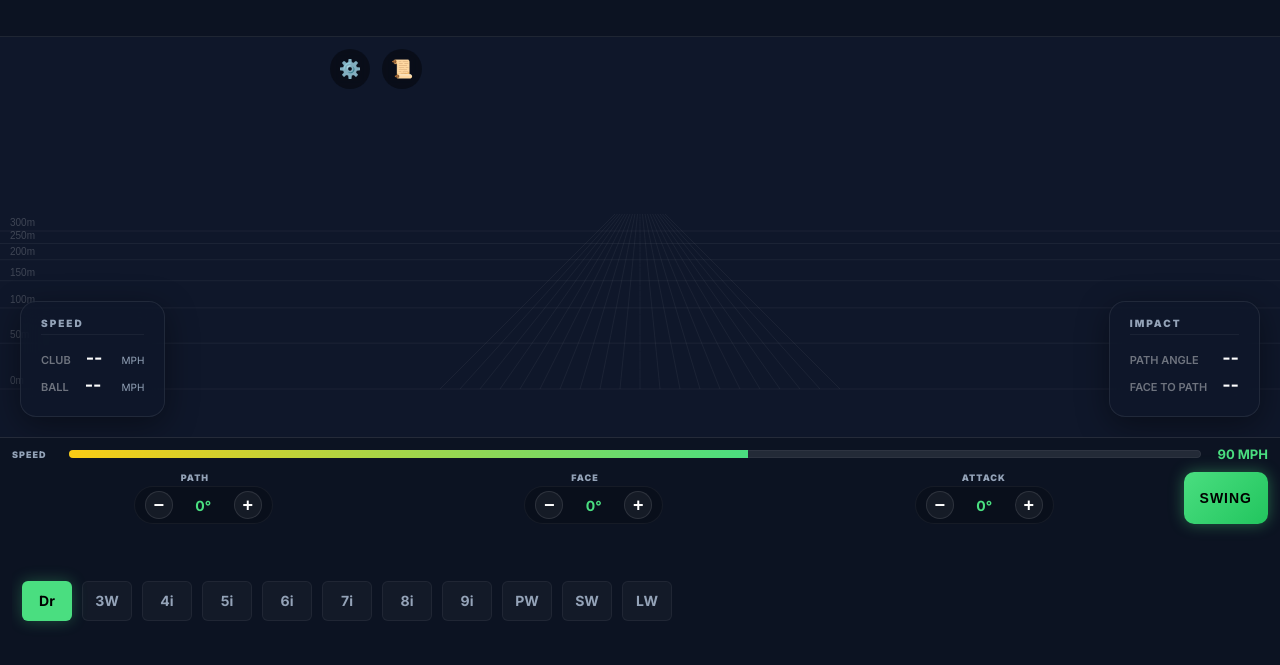
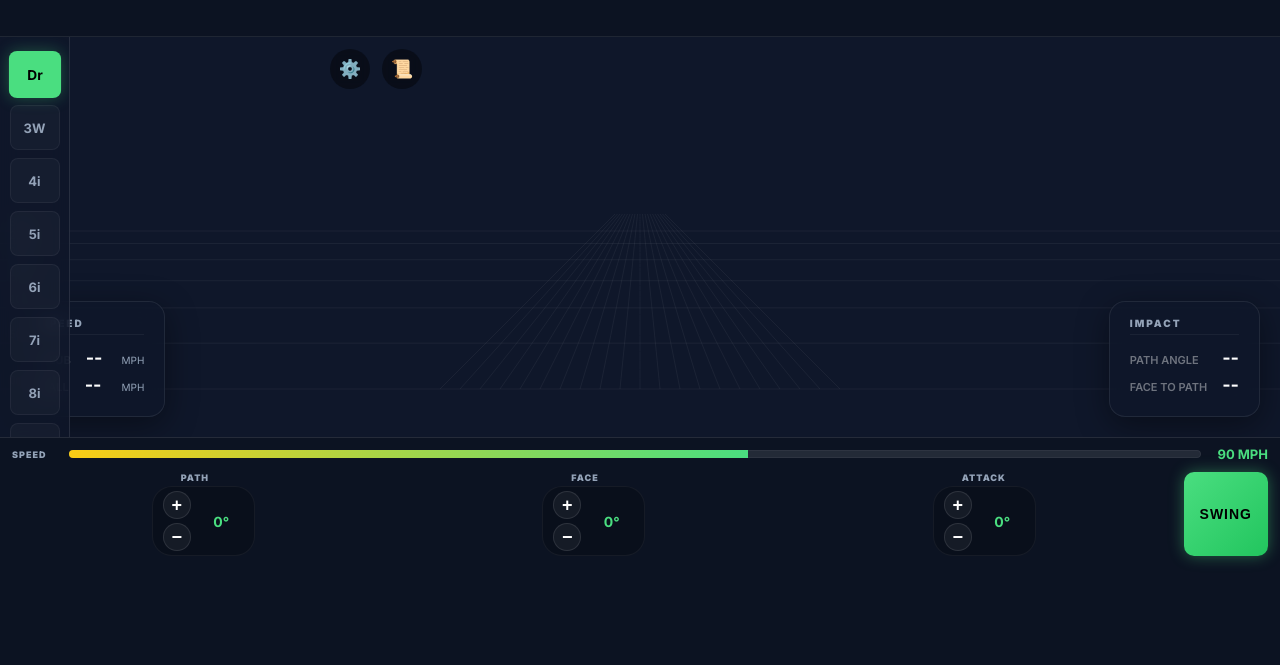
Before and after one commit to nilsmartinez34/Golf_Lab_NM, a plain HTML site: page index.html in a window 1280 px wide. Shown: the part 123-788 px from the top of the page. Drawn offline with Linux system fonts and the light colour scheme.

Commit message:
refacto interface

```diff
--- a/index.html
+++ b/index.html
@@ -95,6 +95,11 @@
 
             <!-- SWING OVERLAYS -->
             <div id="swing-content">
+                <!-- CLUB SELECTION SIDEBAR (Vertical Left) -->
+                <div class="club-belt-sidebar">
+                    <div class="club-belt-vertical" id="club-belt"></div>
+                </div>
+
                 <div class="hud bottom-left" id="hud-swing-left">
                     <span class="hud-title">SPEED</span>
                     <div class="hud-item"><span class="hud-label">CLUB</span><span class="hud-value"
@@ -175,33 +180,35 @@
                         <div class="control-item h-item-compact">
                             <span class="ctrl-label-mini">PATH</span>
                             <div class="angle-adjust-group">
-                                <button class="angle-btn" id="btn-path-minus">−</button>
+                                <div class="angle-buttons-vertical">
+                                    <button class="angle-btn" id="btn-path-plus">+</button>
+                                    <button class="angle-btn" id="btn-path-minus">−</button>
+                                </div>
                                 <span id="path-label" class="angle-value">0°</span>
-                                <button class="angle-btn" id="btn-path-plus">+</button>
                             </div>
                         </div>
                         <div class="control-item h-item-compact">
                             <span class="ctrl-label-mini">FACE</span>
                             <div class="angle-adjust-group">
-                                <button class="angle-btn" id="btn-face-minus">−</button>
+                                <div class="angle-buttons-vertical">
+                                    <button class="angle-btn" id="btn-face-plus">+</button>
+                                    <button class="angle-btn" id="btn-face-minus">−</button>
+                                </div>
                                 <span id="face-angle-label" class="angle-value">0°</span>
-                                <button class="angle-btn" id="btn-face-plus">+</button>
                             </div>
                         </div>
                         <div class="control-item h-item-compact">
                             <span class="ctrl-label-mini">ATTACK</span>
                             <div class="angle-adjust-group">
-                                <button class="angle-btn" id="btn-attack-minus">−</button>
+                                <div class="angle-buttons-vertical">
+                                    <button class="angle-btn" id="btn-attack-plus">+</button>
+                                    <button class="angle-btn" id="btn-attack-minus">−</button>
+                                </div>
                                 <span id="attack-label" class="angle-value">0°</span>
-                                <button class="angle-btn" id="btn-attack-plus">+</button>
                             </div>
                         </div>
                         <button class="action-btn-punchy-compact" id="btnSwing">SWING</button>
                     </div>
-                </div>
-
-                <div class="club-belt-container">
-                    <div class="club-belt" id="club-belt"></div>
                 </div>
             </div>
             <div id="putt-footer" class="footer-segment" style="display: none;">
--- a/style.css
+++ b/style.css
@@ -175,6 +175,7 @@
     position: relative;
     background: radial-gradient(circle at center, #1E293B 0%, #0F172A 100%);
     overflow: hidden;
+    display: flex;
 }
 
 /* PUTTING MODE SPECIFIC LAYOUT (25/50/25) */
@@ -211,6 +212,84 @@
     width: 100%;
     height: 100%;
     display: block;
+}
+
+/* VERTICAL CLUB BELT SIDEBAR */
+.club-belt-sidebar {
+    position: absolute;
+    left: 0;
+    top: 0;
+    height: 100%;
+    width: 70px;
+    background: rgba(15, 23, 42, 0.8);
+    backdrop-filter: blur(10px);
+    -webkit-backdrop-filter: blur(10px);
+    border-right: 1px solid rgba(255, 255, 255, 0.1);
+    display: flex;
+    align-items: center;
+    justify-content: center;
+    z-index: 10;
+}
+
+.club-belt-vertical {
+    display: flex;
+    flex-direction: column;
+    gap: 8px;
+    padding: 15px 0;
+    overflow-y: auto;
+    overflow-x: hidden;
+    max-height: 100%;
+    width: 100%;
+    align-items: center;
+}
+
+.club-belt-vertical .club-item {
+    min-width: 50px;
+    width: 50px;
+    height: 45px;
+    background: rgba(255, 255, 255, 0.03);
+    border: 1px solid rgba(255, 255, 255, 0.05);
+    border-radius: 8px;
+    display: flex;
+    align-items: center;
+    justify-content: center;
+    font-size: 13px;
+    font-weight: 700;
+    color: var(--text-secondary);
+    transition: all 0.2s;
+    cursor: pointer;
+    flex-shrink: 0;
+}
+
+.club-belt-vertical .club-item.active {
+    background: var(--accent);
+    color: #000;
+    box-shadow: 0 0 15px rgba(74, 222, 128, 0.3);
+    border-color: transparent;
+    transform: scale(1.05);
+}
+
+.club-belt-vertical .club-item:hover {
+    background: rgba(255, 255, 255, 0.08);
+    border-color: rgba(255, 255, 255, 0.15);
+}
+
+.club-belt-vertical .club-item.active:hover {
+    background: var(--accent);
+}
+
+/* Hide scrollbar but keep functionality */
+.club-belt-vertical::-webkit-scrollbar {
+    width: 3px;
+}
+
+.club-belt-vertical::-webkit-scrollbar-track {
+    background: transparent;
+}
+
+.club-belt-vertical::-webkit-scrollbar-thumb {
+    background: rgba(255, 255, 255, 0.1);
+    border-radius: 2px;
 }
 
 /* HUD OVERLAYS (Floating Info Boxes) */
@@ -733,12 +812,19 @@
 
 .angle-adjust-group {
     display: flex;
+    flex-direction: row;
     align-items: center;
     gap: 8px;
     background: rgba(0, 0, 0, 0.2);
     padding: 4px 10px;
     border-radius: 20px;
     border: 1px solid rgba(255, 255, 255, 0.05);
+}
+
+.angle-adjust-group .angle-buttons-vertical {
+    display: flex;
+    flex-direction: column;
+    gap: 4px;
 }
 
 .angle-btn {
@@ -864,41 +950,19 @@
     transform: scale(0.95);
 }
 
-/* Club Selection at the bottom */
+/* Club Selection at the bottom - DEPRECATED, now in sidebar */
 .club-belt-container {
-    height: 60px;
-    display: flex;
-    align-items: center;
-    overflow-x: auto;
-    padding: 5px 0;
+    display: none;
+    /* Hidden as club belt is now in sidebar */
 }
 
+/* DEPRECATED - Club items now styled via .club-belt-vertical */
 .club-belt {
-    display: flex;
-    gap: 10px;
-    padding: 0 10px;
+    display: none;
 }
 
 .club-item {
-    min-width: 50px;
-    height: 40px;
-    background: rgba(255, 255, 255, 0.03);
-    border: 1px solid rgba(255, 255, 255, 0.05);
-    border-radius: 6px;
-    display: flex;
-    align-items: center;
-    justify-content: center;
-    font-size: 14px;
-    font-weight: 700;
-    color: var(--text-secondary);
-    transition: all 0.2s;
-}
-
-.club-item.active {
-    background: var(--accent);
-    color: #000;
-    box-shadow: 0 0 15px rgba(74, 222, 128, 0.3);
-    border-color: transparent;
+    display: none;
 }
 
 /* METRIC GROUPS FOR HEADER */
```
